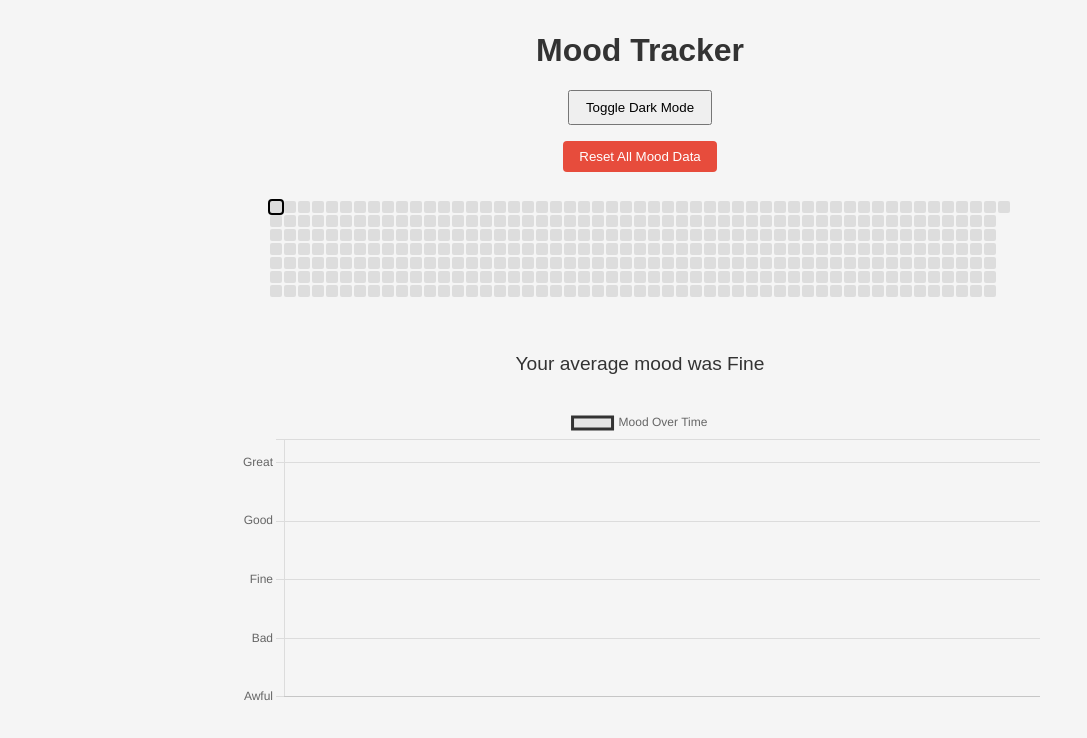
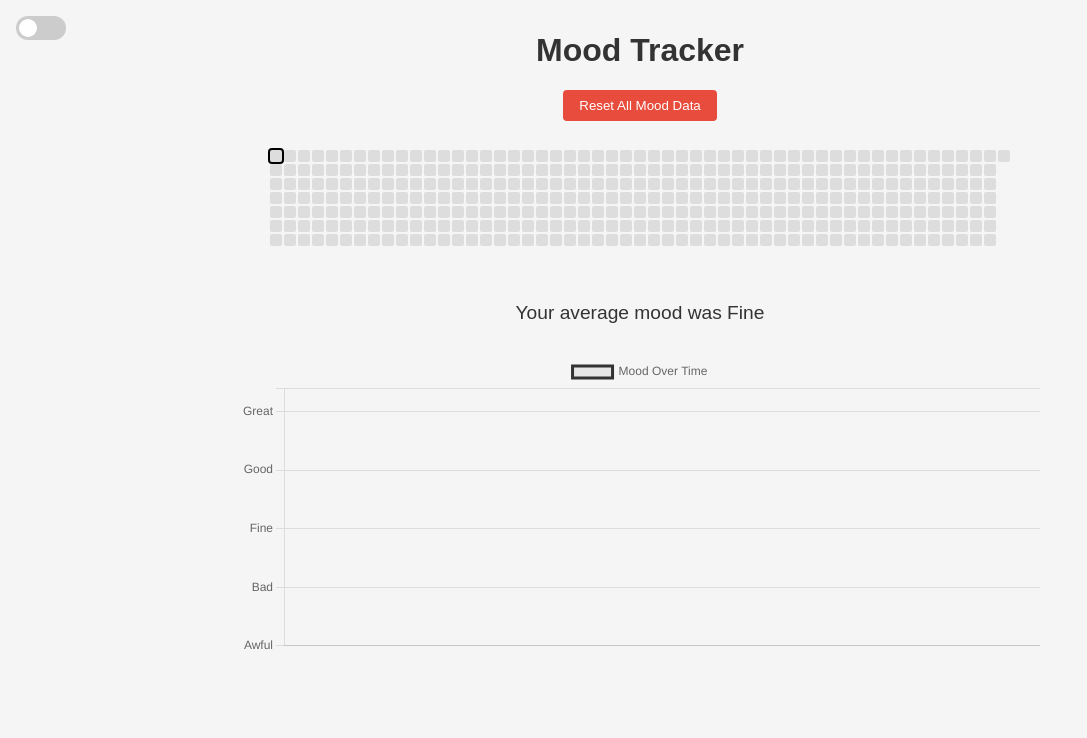
Before and after one commit to alxxwalls/moodtracker, a plain HTML site: page index.html in a window 1280 px wide. Shown: the whole page, without its empty margins (0-1087 px from the left). Drawn offline with nearby package versions, Linux system fonts and the light colour scheme.

Commit message:
update index.html to include new section

```diff
--- a/index.html
+++ b/index.html
@@ -33,6 +33,53 @@
       color: #f5f5f5;
       border: 1px solid #888;
     }
+    .switch {
+  position: fixed;
+  top: 1rem;
+  left: 1rem;
+  display: inline-block;
+  width: 50px;
+  height: 24px;
+  z-index: 1000;
+}
+
+.switch input {
+  opacity: 0;
+  width: 0;
+  height: 0;
+}
+
+.slider {
+  position: absolute;
+  cursor: pointer;
+  top: 0;
+  left: 0;
+  right: 0;
+  bottom: 0;
+  background-color: #ccc;
+  transition: .4s;
+  border-radius: 34px;
+}
+
+.slider:before {
+  position: absolute;
+  content: "";
+  height: 18px;
+  width: 18px;
+  left: 3px;
+  bottom: 3px;
+  background-color: white;
+  transition: .4s;
+  border-radius: 50%;
+}
+
+input:checked + .slider {
+  background-color: #2196F3;
+}
+
+input:checked + .slider:before {
+  transform: translateX(26px);
+}
     .grid {
       display: grid;
       grid-template-rows: repeat(7, 12px);
@@ -142,8 +189,11 @@
   </style>
 </head>
 <body>
+  <label class="switch">
+  <input type="checkbox" id="darkModeToggle">
+  <span class="slider round"></span>
+</label>
   <h1>Mood Tracker</h1>
-  <button id="toggleDarkMode" style="display:block; margin:1rem auto; padding:0.5rem 1rem;">Toggle Dark Mode</button>
   <button id="resetButton">Reset All Mood Data</button>
   <div class="scroll-container">
     <div class="grid" id="grid"></div>
@@ -318,9 +368,15 @@
         location.reload();
       }
     };
-    document.getElementById('toggleDarkMode').onclick = () => {
-    document.body.classList.toggle('dark-mode');
-};
+    const toggle = document.getElementById('darkModeToggle');
+const isDark = localStorage.getItem('darkMode') === 'true';
+document.body.classList.toggle('dark-mode', isDark);
+toggle.checked = isDark;
+
+toggle.addEventListener('change', () => {
+  document.body.classList.toggle('dark-mode', toggle.checked);
+  localStorage.setItem('darkMode', toggle.checked);
+});
     renderChart();
   </script>
 </body>
```
